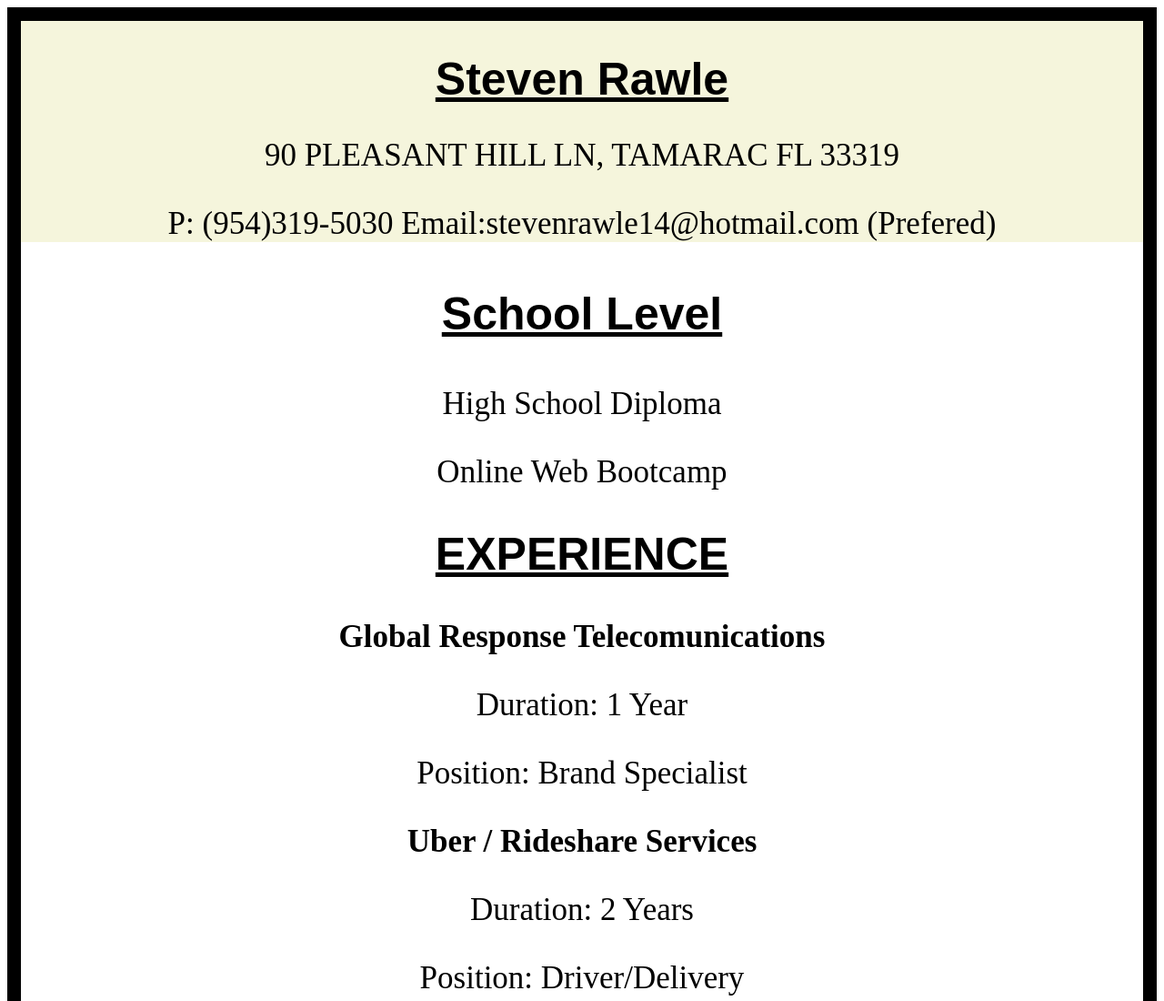
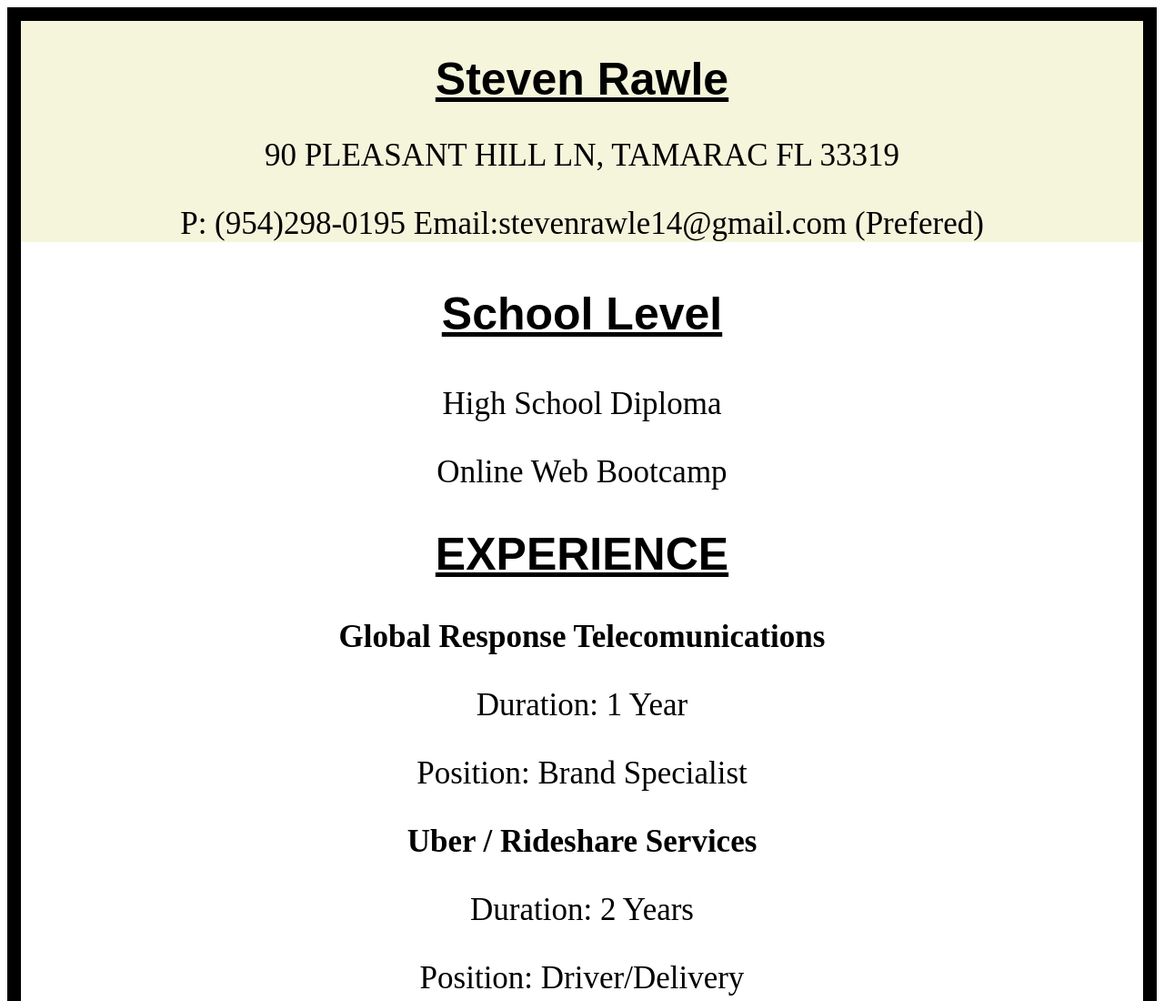
Before and after one commit to stevenrawle14/myResume, a plain HTML site: page index.html in a window 1280 px wide. Shown: the top 1100 px of the page at 91% size. Drawn offline with nearby package versions, Linux system fonts and the light colour scheme; a script that the page names is missing; a web font is replaced by a local one.

Commit message:
Update index.html

```diff
--- a/index.html
+++ b/index.html
@@ -16,7 +16,7 @@
                 <div>
                     <h1>Steven Rawle</h1>
                     <p>90 PLEASANT HILL LN, TAMARAC FL 33319</p>
-                    <P>P: (954)319-5030 Email:stevenrawle14@hotmail.com (Prefered)</P>
+                    <P>P: (954)298-0195 Email:stevenrawle14@gmail.com (Prefered)</P>
                 </div>
             </header>
         </div>
```
